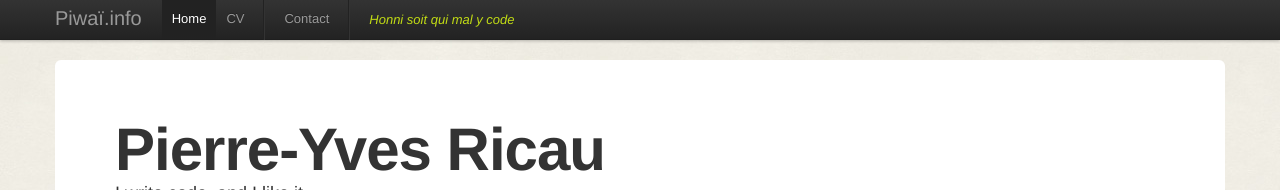
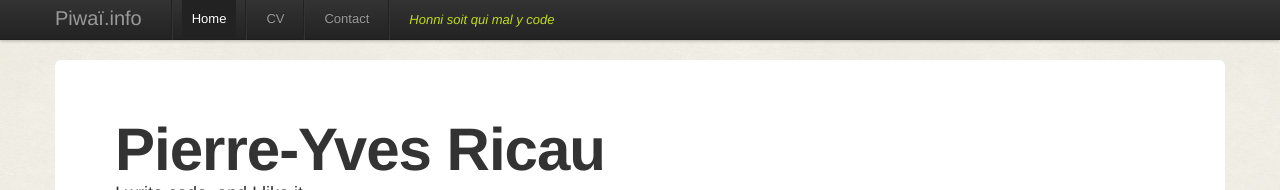
Before and after one commit to pyricau/pyricau.github.com, a Jekyll site: the page built from index.html, in a window 1280 px wide. Shown: the top 190 px of the page. Built offline with Jekyll 4.4.1, drawn with Linux system fonts in a browser that asks for light colours; Markdown is read by kramdown in place of the engine named in the settings; the list of posts is cut into pages by our own code.

Commit message:
Add divider-vertical between all nav items

```diff
--- a/_layouts/base.html
+++ b/_layouts/base.html
@@ -28,7 +28,9 @@
         <div class="container">
           <a href="/" class="brand">Piwaï.info</a>
           <ul class="nav">
+            <li class="divider-vertical"></li>
             <li {% if page.active == 'home' %} class="active" {% endif %}><a href="/index.html">Home</a></li>
+            <li class="divider-vertical"></li>
             <li {% if page.active == 'cv' %} class="active" {% endif %}><a href="/cv.html">CV</a></li>
             <li class="divider-vertical"></li>
             <li {% if page.active == 'contact' %} class="active" {% endif %}><a href="/contact.html">Contact</a></li>
```
